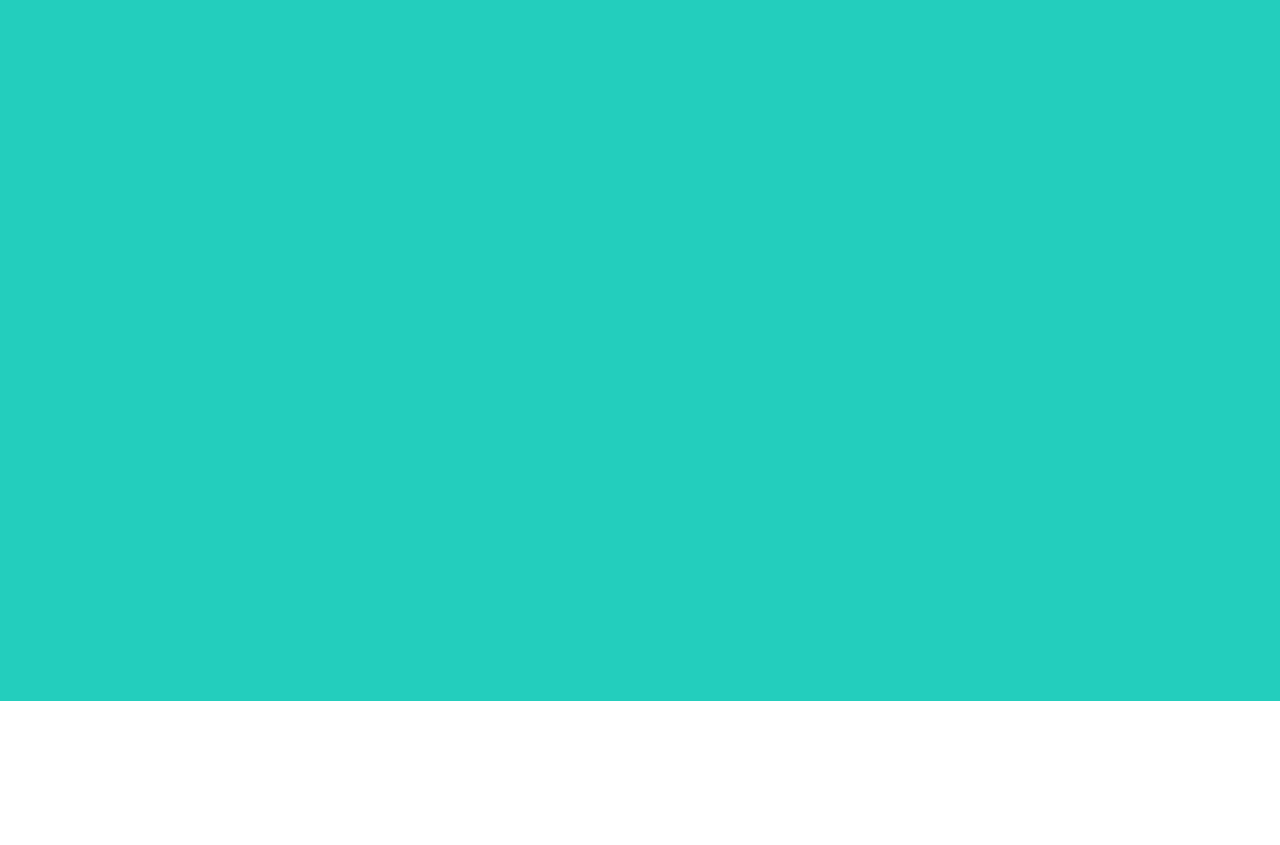
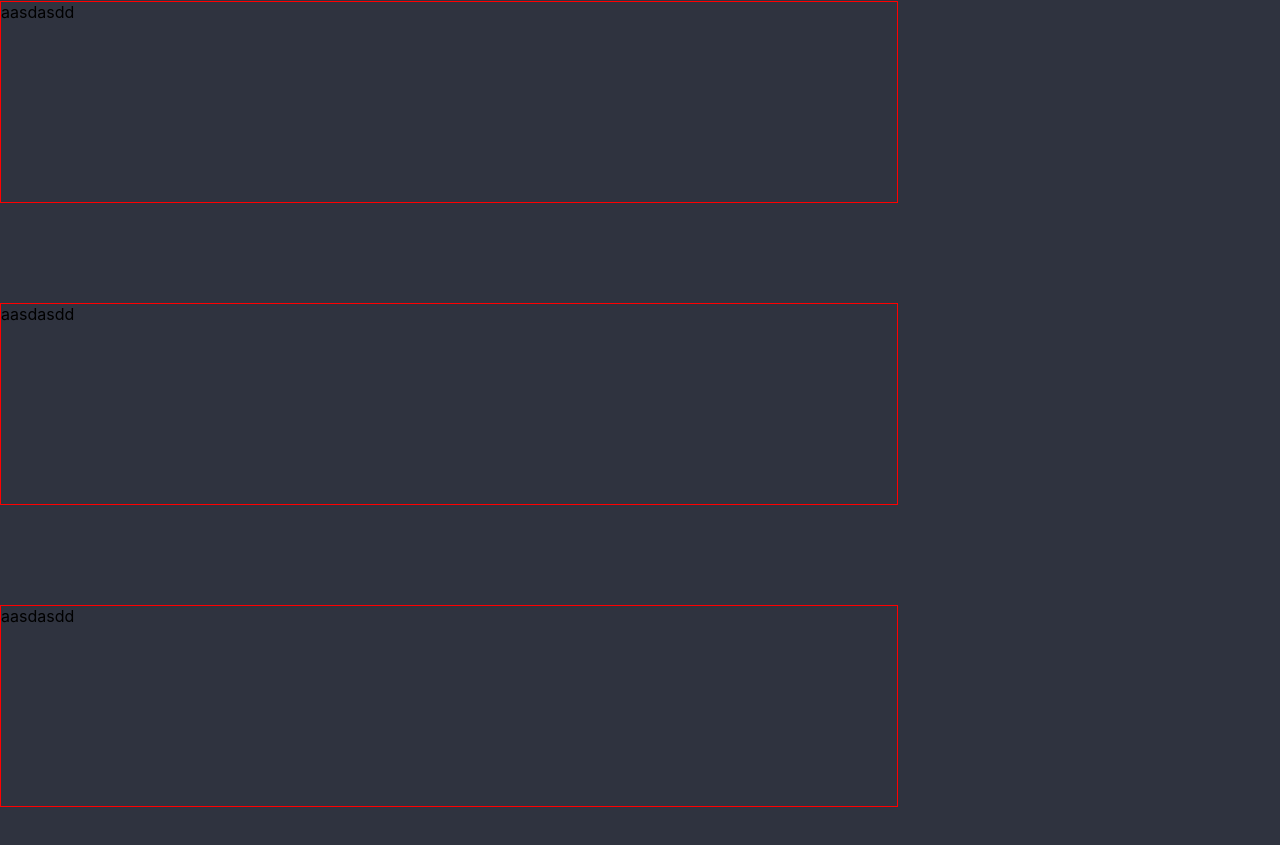
Before and after one commit to JoBess7/portfolio-v1, a React (Create React App) app: page / in a window 1280 px wide. Shown: the part 899-1744 px from the top of the page. Before the commit the page ends 1600 px from the top, so only its background shows below. Built offline with nearby package versions, Linux system fonts and the light colour scheme.

Commit message:
This is not easy :(

```diff
--- a/src/App.js
+++ b/src/App.js
@@ -2,7 +2,6 @@ import './App.css';
 import {useState} from 'react';
 import {ThemeProvider} from "styled-components";
 import Splash from './components/Splash';
-import { THEME_TOGGLE_SPEED } from './assets/constants';
 
 const LightTheme = {
   pageBackground: '#F0FFF0',
--- a/src/components/Splash.js
+++ b/src/components/Splash.js
@@ -9,6 +9,7 @@ import "../styles/headerStyles.css";
 import "../styles/linkerStyles.css";
 import "../styles/burgerStyles.css";
 import "../styles/socialsStyles.css";
+import "../styles/projectStyles.css";
 
 /* Container styles */
 import "../styles/mainStyles.css";
--- a/src/components/header/Header.js
+++ b/src/components/header/Header.js
@@ -1,11 +1,9 @@
-import DarkModeToggle from "react-dark-mode-toggle";
 import { DarkModeSwitch } from "react-toggle-dark-mode";
 import React, {useState} from "react";
 import Burger from "./Burger";
 import Linker from "./Linker";
 import styled from "styled-components";
 import { HEADER_WIDTH, DELTA_HEADER, THEME_TOGGLE_SPEED } from "../../assets/constants";
-import Socials from "./Socials";
 import { defaultProperties } from "../../assets/themeTogglerProperties";
 
 var canAnimate = true;
--- a/src/components/header/Socials.js
+++ b/src/components/header/Socials.js
@@ -1,5 +1,4 @@
 import React from "react";
-import {DiGithub} from "react-icons/di";
 import octocat from "../../assets/octocat.png";
 
 export default function Socials(props) {
--- /dev/null
+++ b/src/components/second/Project.js
@@ -0,0 +1,72 @@
+import { useEffect } from "react";
+import { useState } from "react/cjs/react.development";
+
+
+export default function Project(props) {
+
+    const {last, index} = props;
+    const constrainX = 15;
+    const constrainY = 15;
+
+    const [mouseIsOut, setMouseIsOut] = useState(false);
+    const [renderedElement, setRenderedElement] = useState(null);
+    const [transform, setTransform] = useState(
+        {
+            rotateX: 0,
+            rotateY: 0
+        }
+    );
+
+    useEffect(() => {
+        setRenderedElement(document.getElementsByClassName("square")[index]);
+    }, [index]);
+
+    function rotateSquare(evt) {
+        let elementRect = renderedElement.getBoundingClientRect();
+
+        let squareWidth = elementRect.width;
+        let squareHeight = elementRect.height;
+
+        let squareCenterX = squareWidth/2;
+        let squareCenterY = squareHeight/2;
+
+        let x = evt.nativeEvent.offsetX;
+        let y = evt.nativeEvent.offsetY;
+
+        let calcX = -(y - squareCenterX - (squareHeight/2)) / constrainX;
+        let calcY = (x - squareCenterY - (squareWidth/2)) / constrainY;
+
+        setTransform({
+            rotateX: calcX,
+            rotateY: calcY
+        })
+    }
+
+    return (
+        <div
+            className={`square ${mouseIsOut ? "toInitialState" : ""}`}
+            style={
+                last
+                    ?
+                    { marginBottom: '100px',
+                      transform: `rotateX(${transform.rotateX}deg) rotateY(${transform.rotateY}deg)`}
+
+                    : {transform: `rotateX(${transform.rotateX}deg) rotateY(${transform.rotateY}deg)`}
+            }
+
+            onMouseMove={(evt) => {
+                rotateSquare(evt);
+            }}
+
+            onMouseEnter={() => {
+                setMouseIsOut(false);
+            }}
+
+            onMouseOut={() => {
+                setMouseIsOut(true);
+            }}
+            >
+            aasdasdd
+        </div>
+    );
+}
--- a/src/components/second/Second.js
+++ b/src/components/second/Second.js
@@ -1,43 +1,41 @@
-import { useRef, useEffect, useState } from "react";
+import Project from "./Project";
+import { useInView } from "react-intersection-observer";
+
+export default function Second() {
+
+    var index = -1;
+    const { ref1, inView1 } = useInView({
+        threshold: 0.5
+    });
+
+    const { ref2, inView2 } = useInView({
+        threshold: 0.5
+    });
+
+    const { ref3, inView3 } = useInView({
+        threshold: 0.5
+    });
 
 
-function useOnScreen(options) {
-    const [ref, setRef] = useState(null);
-    const [visible, setVisible] = useState(false);
 
-    useEffect(() => {
-
-        const observer = new IntersectionObserver(([entry]) => {
-            setVisible(entry.isIntersecting);
-        }, options);
-
-        if(ref) {
-            observer.observe(ref);
-        }
-
-        return () => {
-            if(ref) {
-                observer.unobserve(ref);
-            }
-        };
-
-    }, [ref, options]);
-
-    return [setRef, visible];
-
-}
-
-export default function Second() {
-    const [setRef, visible] = useOnScreen({
-        threshold: 0.5
-    })
 
     return  (
         <div
             className="sectionTwo"
-            ref={setRef}
-            style={{backgroundColor: visible ? "#23cebd" : "#efefef"}}>
-
+            ref={ref1}
+            >
+                <Project
+                    index={++index}
+                    last={false}
+                />
+                <Project
+                    index={++index}
+                    last={false}
+                />
+                <Project
+                    index={++index}
+                    last={true}
+                />
         </div>
     );
 }
--- a/src/styles/headerStyles.css
+++ b/src/styles/headerStyles.css
@@ -8,6 +8,7 @@ html, body {overflow-x: hidden;}
     flex-direction: row;
     align-items: center;
     justify-content: center;
+    z-index: 999;
 }
 
 .header-container {
--- /dev/null
+++ b/src/styles/projectStyles.css
@@ -0,0 +1,18 @@
+.square {
+    width: 70%;
+    height: 200px;
+    border: 1px solid red;
+    margin-top: 100px;
+    cursor: pointer;
+    transition: all 0.6s;
+    transform: perspective(100px);
+    position: relative;
+}
+
+.toInitialState {
+    transform: rotateX(0) rotateY(0) !important;
+}
+
+.appear {
+    left: 15%;
+}
--- a/src/styles/secondStyles.css
+++ b/src/styles/secondStyles.css
@@ -1,4 +1,5 @@
 .sectionTwo {
-    height: 100vh;
     width: 100vw;
+    display: flex;
+    flex-direction: column;
 }
```
